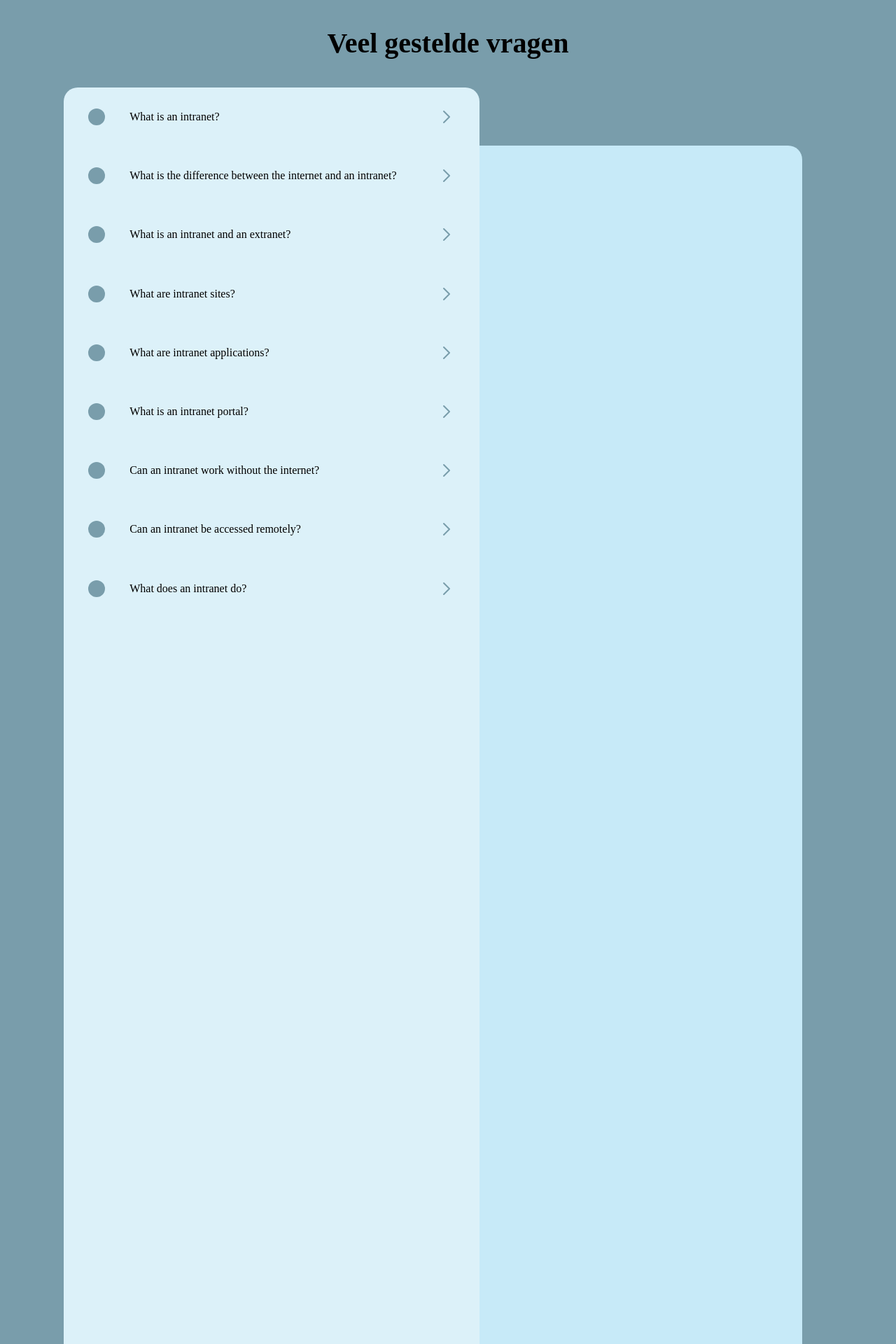
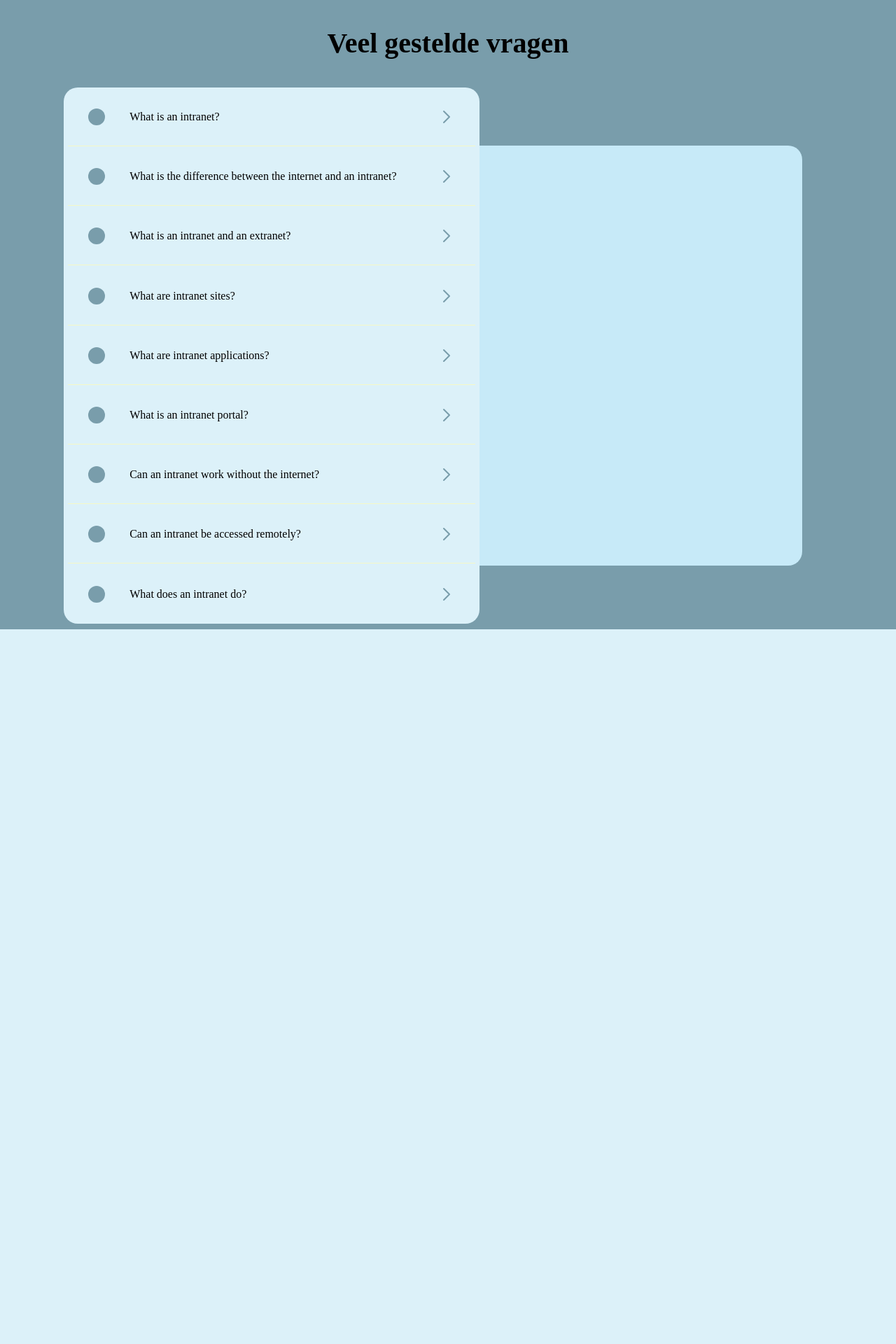
Before and after one commit to BramSuurdje/Circle-Solution, a PHP site: page /pages/faq.php in a window 1280 px wide. Shown: the top 1920 px of the page at 70% size. After the commit the page ends 899 px from the top, so only its background shows below. Run offline with PHP 8.4, Linux system fonts and the light colour scheme.

Commit message:
grid rows op auto gezet

```diff
--- a/css/faq.css
+++ b/css/faq.css
@@ -51,7 +51,7 @@ body
     display:grid;
     border-radius:50px;
     grid-template-columns: 1fr;
-    grid-template-rows: 1fr 1fr 1fr 1fr 1fr 1fr 1fr 1fr 1fr;
+    grid-template-rows: auto;
     background-color: rgba(220, 241, 249, 1);
     border-radius:20px;
 }
@@ -63,6 +63,7 @@ body
     align-items: center;
     justify-content: space-between;
     width: 100%;
+    border-bottom: 1px solid rgb(245, 248, 199);
 }
 
 .textContainerLast
@@ -73,8 +74,6 @@ body
     justify-content: space-between;
     width: 100%;
 }
-
-
 
 .rightColumn
 {
```
